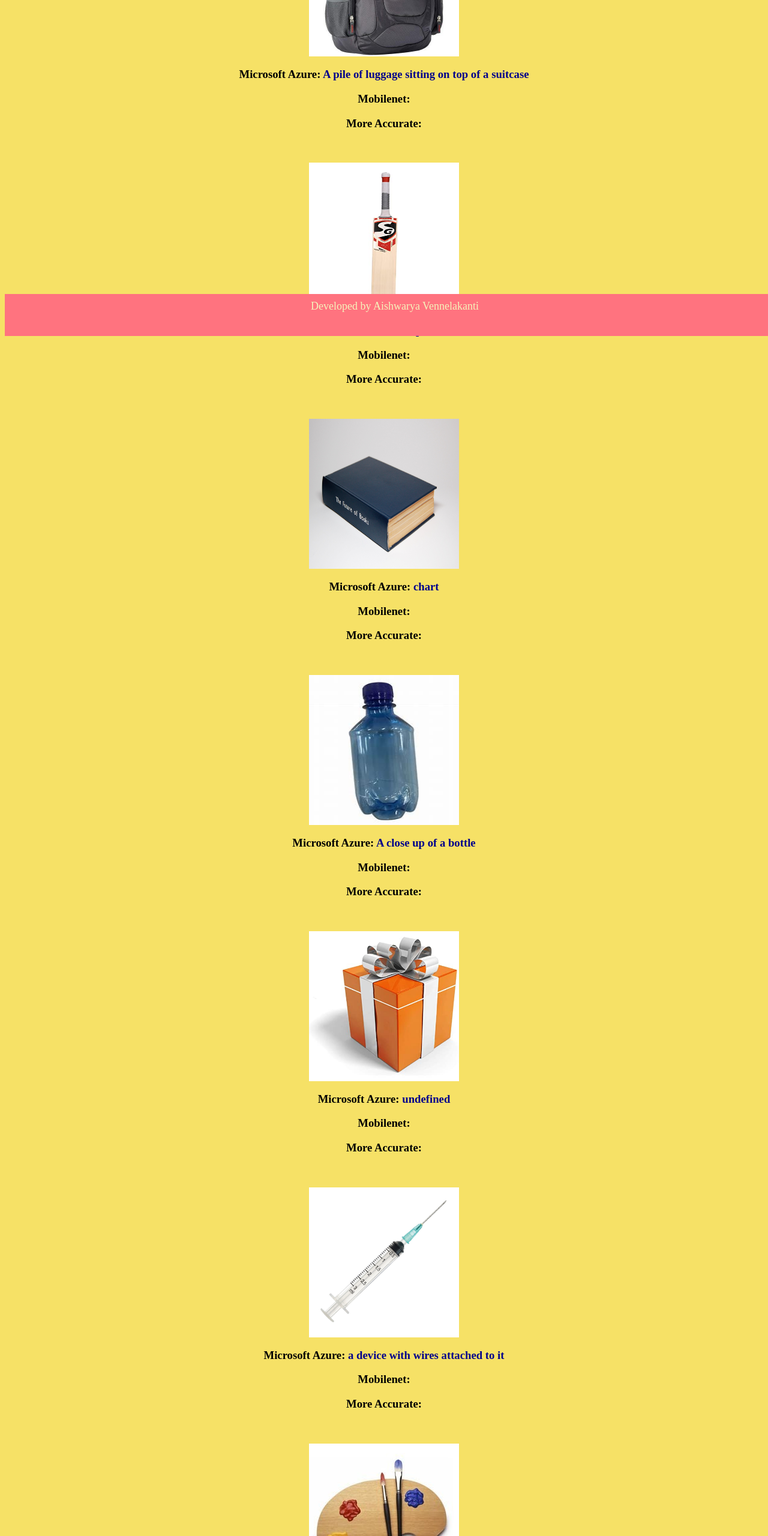
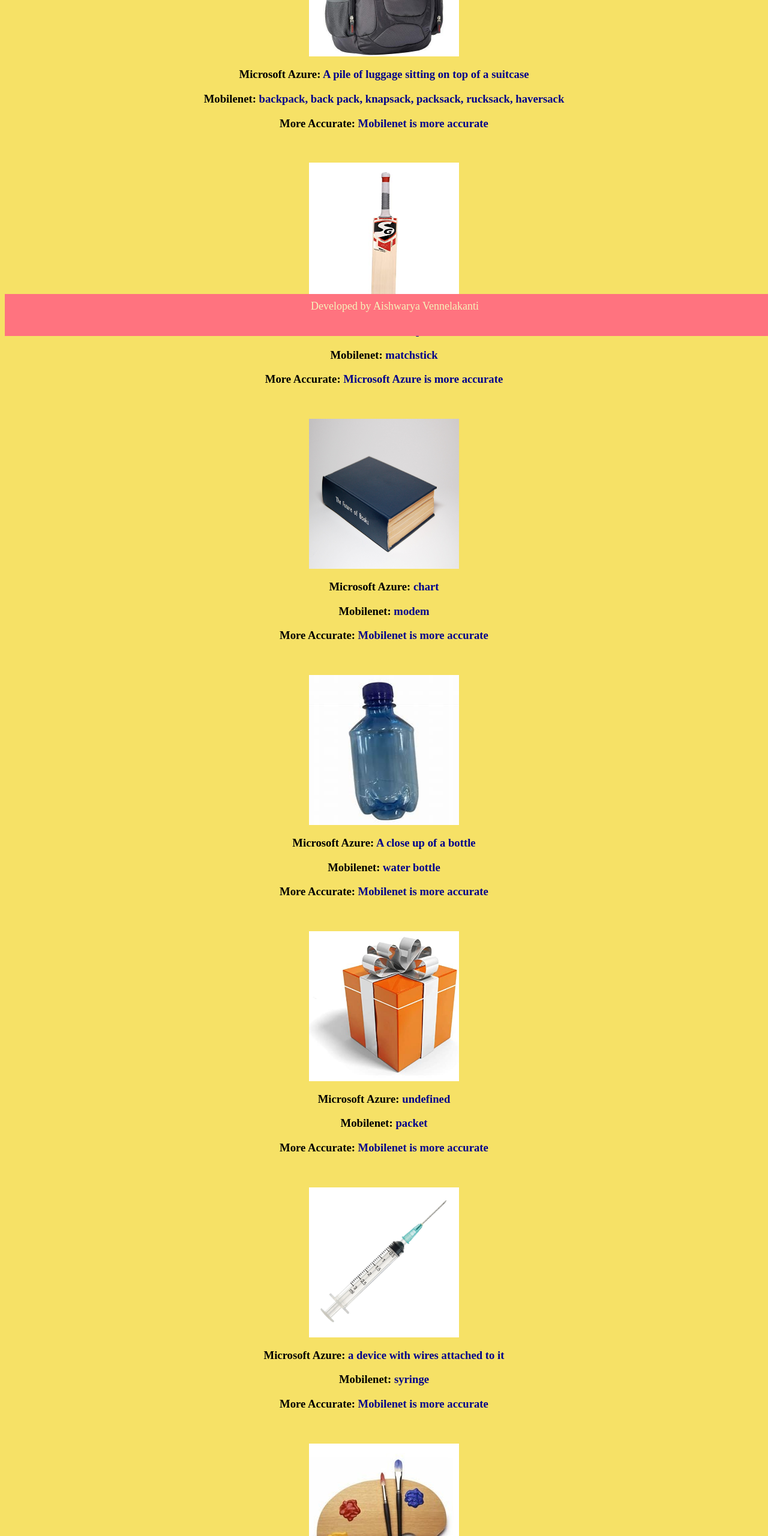
Before and after one commit to aisha100708/case-study-1, a plain HTML site: page index.html in a window 1280 px wide. Shown: the part 240-2800 px from the top of the page at 60% size. Drawn offline with Linux system fonts and the light colour scheme.

Commit message:
Add files via upload

```diff
--- a/index.html
+++ b/index.html
@@ -21,11 +21,13 @@
             <h3>
                 Mobilenet:
                 <span class="mn_output">
+                  backpack, back pack, knapsack, packsack, rucksack, haversack
                 </span>
             </h3>
             <h3>
                 More Accurate:
                 <span class="result">
+                    Mobilenet is more accurate
                 </span>
             </h3>
         </span>
@@ -41,11 +43,13 @@
             <h3>
                 Mobilenet:
                 <span class="mn_output">
+                    matchstick
                 </span>
             </h3>
             <h3>
                 More Accurate:
                 <span class="result">
+                    Microsoft Azure is more accurate
                 </span>
             </h3>
         </span>
@@ -61,11 +65,13 @@
             <h3>
                 Mobilenet:
                 <span class="mn_output">
+                    modem
                 </span>
             </h3>
             <h3>
                 More Accurate:
                 <span class="result">
+                    Mobilenet is more accurate
                 </span>
             </h3>
         </span>
@@ -81,11 +87,13 @@
             <h3>
                 Mobilenet:
                 <span class="mn_output">
+                    water bottle
                 </span>
             </h3>
             <h3>
                 More Accurate:
                 <span class="result">
+                    Mobilenet is more accurate
                 </span>
             </h3>
         </span>
@@ -101,11 +109,13 @@
             <h3>
                 Mobilenet:
                 <span class="mn_output">
+                    packet
                 </span>
             </h3>
             <h3>
                 More Accurate:
                 <span class="result">
+                    Mobilenet is more accurate
                 </span>
             </h3>
         </span>
@@ -121,11 +131,13 @@
             <h3>
                 Mobilenet:
                 <span class="mn_output">
+                    syringe
                 </span>
             </h3>
             <h3>
                 More Accurate:
                 <span class="result">
+                    Mobilenet is more accurate
                 </span>
             </h3>
         </span>
@@ -141,11 +153,13 @@
             <h3>
                 Mobilenet:
                 <span class="mn_output">
+                    pick, plectrum, plectron
                 </span>
             </h3>
             <h3>
                 More Accurate:
                 <span class="result">
+                    Mobilenet is more accurate
                 </span>
             </h3>
         </span>
@@ -161,11 +175,13 @@
             <h3>
                 Mobilenet:
                 <span class="mn_output">
+                    matchstick
                 </span>
             </h3>
             <h3>
                 More Accurate:
                 <span class="result">
+                    Microsoft Azure is more accurate
                 </span>
             </h3>
         </span>
@@ -181,11 +197,13 @@
             <h3>
                 Mobilenet:
                 <span class="mn_output">
+                    stove
                 </span>
             </h3>
             <h3>
                 More Accurate:
                 <span class="result">
+                    Mobilenet is more accurate
                 </span>
             </h3>
         </span>
@@ -201,16 +219,23 @@
             <h3>
                 Mobilenet:
                 <span class="mn_output">
+                    digital watch
                 </span>
             </h3>
             <h3>
                 More Accurate:
                 <span class="result">
+                    Mobilenet is more accurate
                 </span>
             </h3>
         </span>
         <br>
-        <h2 id="overall">
+        <h2 id="overall" class="btn btn-warning">
+            I have tested 10 images.
+            <br>
+            Out of which, Mobilenet model guessed 8 images more precisely and Microsoft Azure has guessed 2 images more precisely.
+            <br>
+            So, according to my case study... Mobilenet model is more accurate.
         </h2>
         <br><br>
         <div id="footer_name_div">
--- a/style.css
+++ b/style.css
@@ -23,7 +23,7 @@ body {
     font-style: italic;
 }
 #overall {
-    font-size: 30px;
+    font-size: 27px;
     color: rgb(2, 2, 114);
 }
 .mn_output, .ma_output, .result {
```
